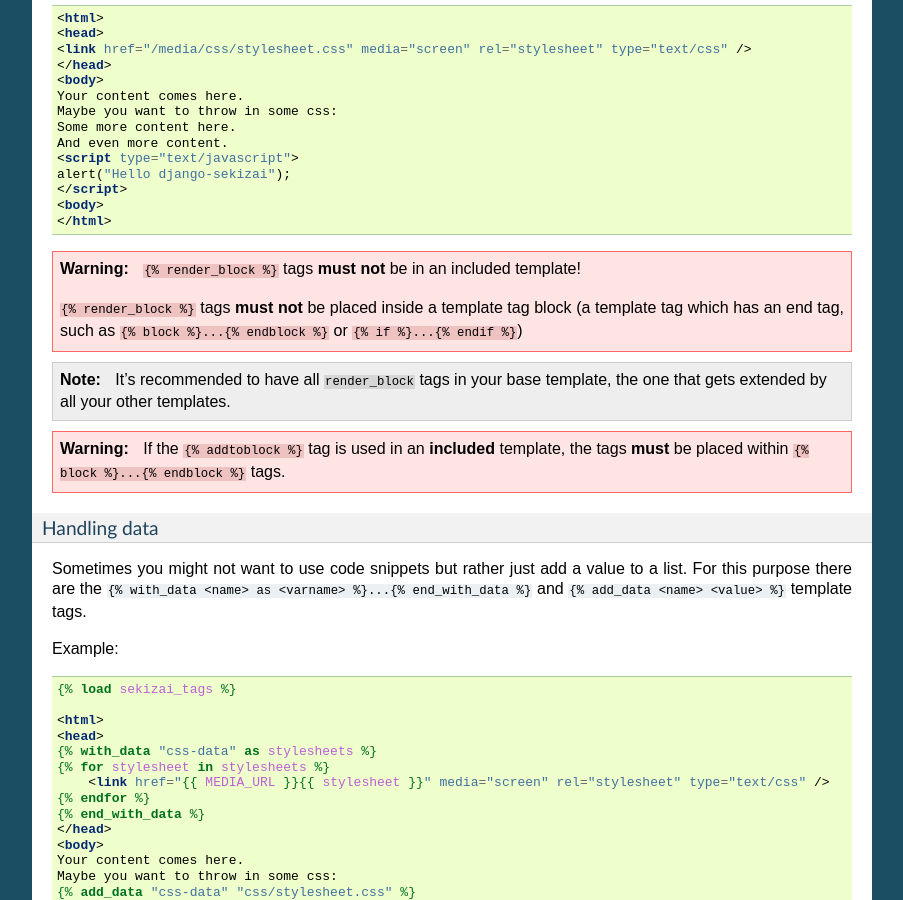
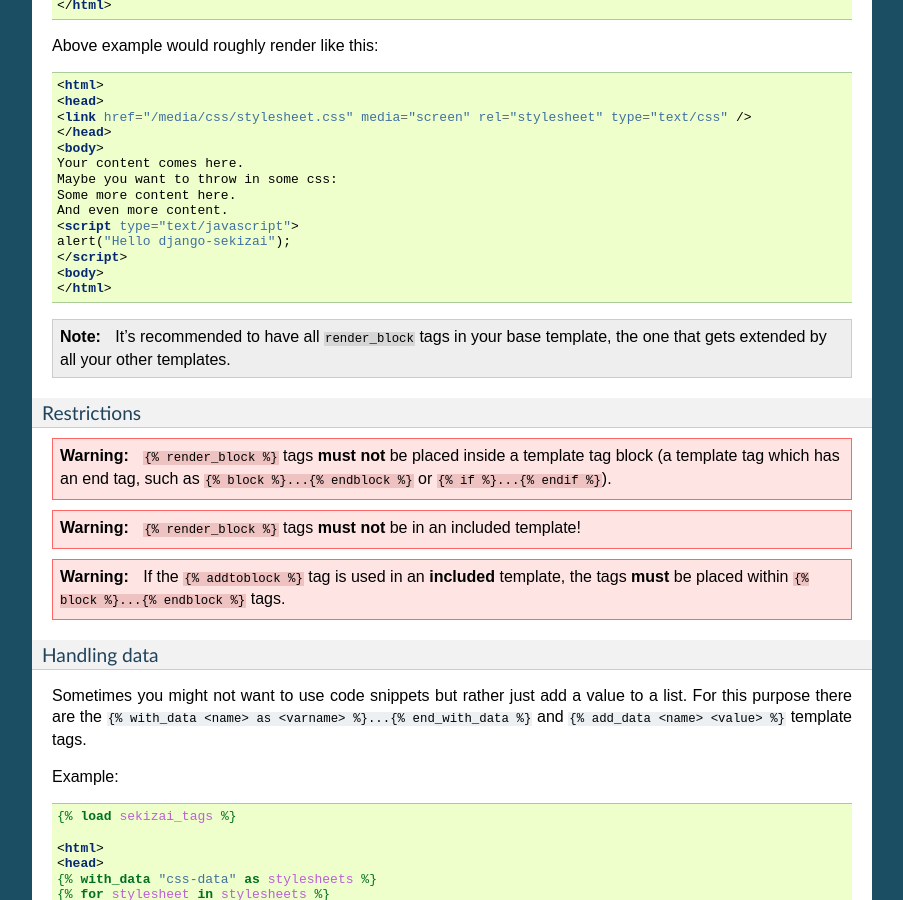
Before and after one commit to django-cms/django-sekizai, a Sphinx documentation site: the page built from docs/index.rst, in a window 1280 px wide and 900 px high, scrolled down 1413 px. Shown: the whole window, without its empty margins (198-1101 px from the left). Built offline with Sphinx 7.4.7, drawn with Linux system fonts in a browser that asks for light colours; some of the changed text lies outside the part shown.

Commit message:
tried to be even more explicit about restrictions

```diff
--- a/docs/index.rst
+++ b/docs/index.rst
@@ -6,6 +6,13 @@
 ##########################################
 Welcome to django-sekizai's documentation!
 ##########################################
+
+
+.. note::
+
+    If you get an error when using django-sekizai that starts with
+    **Invalid block tag:**, please read :ref:`restrictions`.
+
 
 *****
 About
@@ -110,18 +117,24 @@ Above example would roughly render like this::
     <body>
     </html>
 
+.. note::
+
+    It's recommended to have all ``render_block`` tags in your base template, the one that gets extended by all your
+    other templates.
+
+.. _restrictions:
+
+Restrictions
+------------
+
+.. warning::
+
+    ``{% render_block %}`` tags **must not** be placed inside a template tag block (a template tag which has an
+    end tag, such as ``{% block %}...{% endblock %}`` or ``{% if %}...{% endif %}``).
 
 .. warning::
 
     ``{% render_block %}`` tags **must not** be in an included template!
-
-    ``{% render_block %}`` tags **must not** be placed inside a template tag block (a template tag which has an
-    end tag, such as ``{% block %}...{% endblock %}`` or ``{% if %}...{% endif %}``)
-
-.. note::
-
-    It's recommended to have all ``render_block`` tags in your base template, the one that gets extended by all your
-    other templates.
 
 .. warning::
 
```
